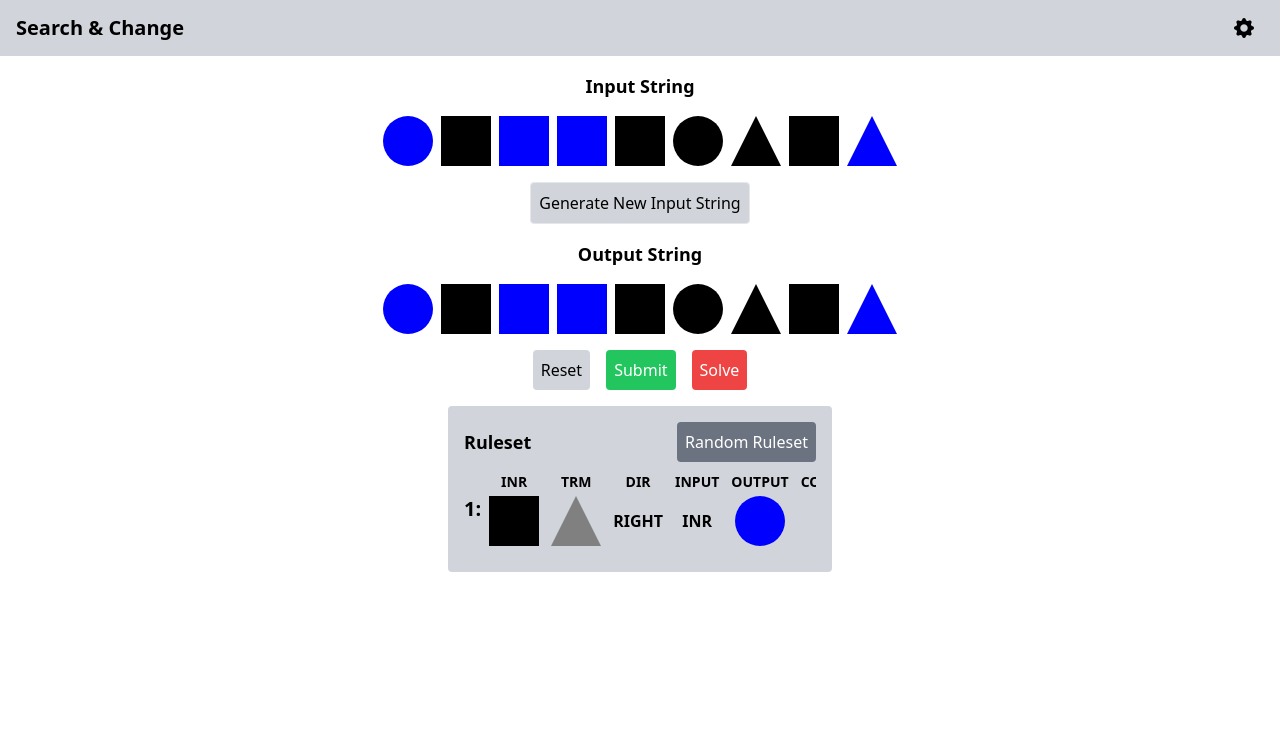
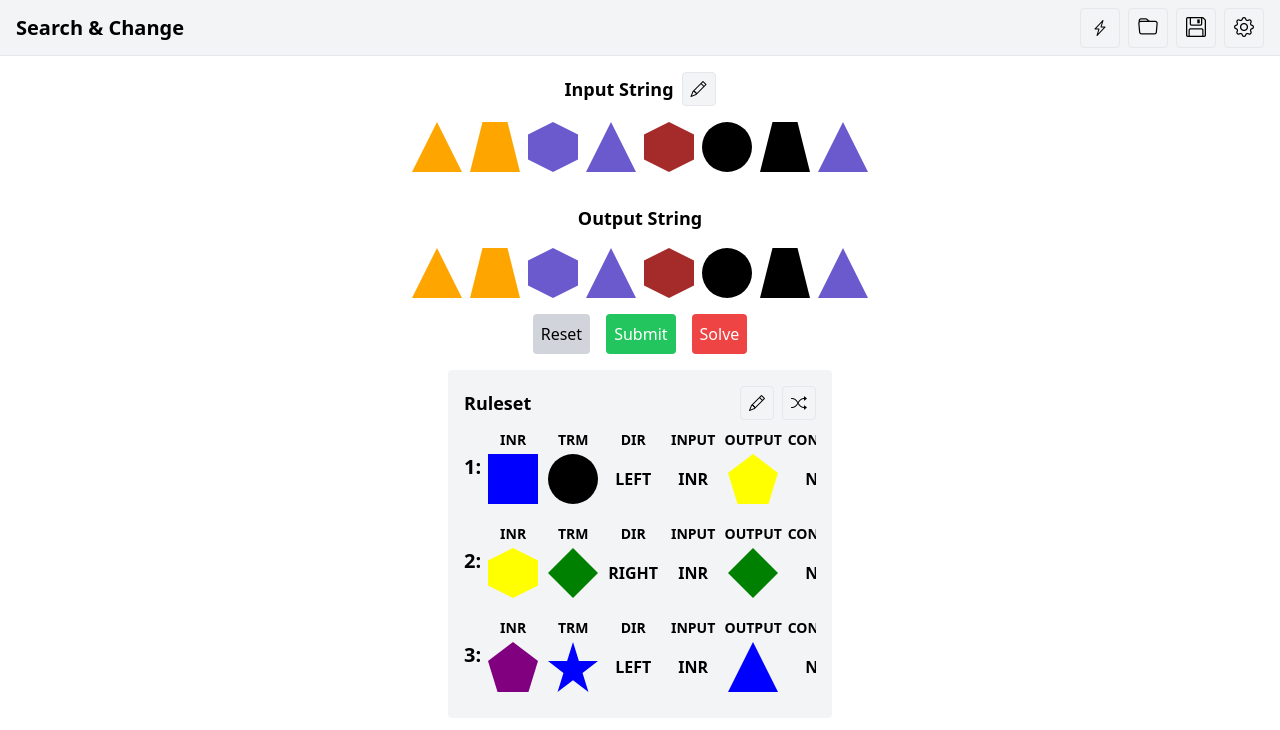
Before and after one commit to malekoa/search-and-change-app, a SvelteKit app: page / in a window 1280 px wide. Shown: the top 730 px of the page. Built offline with nearby package versions, Linux system fonts and the light colour scheme.

Commit message:
fixed solver function

```diff
--- a/src/components/Nav.svelte
+++ b/src/components/Nav.svelte
@@ -5,14 +5,20 @@
 		maxRulesetLength: 5,
 		minInputStringLength: 5,
 		maxInputStringLength: 10,
+		lightningChangesMin: 1,
 		allowPartialINR: false,
 		allowPartialTRM: false,
 		allowPartialOutput: false
 	};
 	/**
-	 * @type {{ minRulesetLength: number; maxRulesetLength: number; minInputStringLength: number; maxInputStringLength: number; allowPartialINR: any; allowPartialTRM: any; allowPartialOutput: any; }}
+	 * @type {{ minRulesetLength: number; maxRulesetLength: number; minInputStringLength: number; maxInputStringLength: number; lightningChangesMin: number; allowPartialINR: any; allowPartialTRM: any; allowPartialOutput: any; }}
 	 */
 	export let settings;
+
+	/**
+	 * @type {() => void}
+	 */
+	export let lightning;
 
 	function resetSettings() {
 		settings.minRulesetLength = standardSettings.minRulesetLength;
@@ -45,6 +51,9 @@
 		if (settings.maxInputStringLength < 0) {
 			settings.maxInputStringLength = 0;
 		}
+		if (settings.lightningChangesMin < 0) {
+			settings.lightningChangesMin = 0;
+		}
 	}
 
 	function toggleMenu() {
@@ -59,15 +68,30 @@
 	}
 </script>
 
-<nav class="flex fixed justify-between items-center w-full h-14 bg-gray-300 px-4 z-10 top-0">
+<nav class="flex fixed justify-between items-center w-full h-14 bg-gray-100 px-4 z-10 top-0 border-b">
 	<div class="text-xl font-bold">Search & Change</div>
-	<button class="flex w-10 h-10 justify-center items-center relative bg-gray-300" on:click={toggleMenu}>
-		<i class="bi bi-gear-fill text-xl" />
-		<div class="fixed {menuIsOpen ? 'flex flex-col' : 'hidden'} p-4 top-14 right-0 bg-gray-200 w-screen sm:w-96 rounded border shadow hover:cursor-default items-start z-10 gap-2" on:click={handleDivClick} role="button" tabindex="0" on:keydown={handleDivClick}>
+	<div class="flex gap-2">
+		<button
+			class="flex w-10 h-10 justify-center items-center relative bg-gray-100 border rounded hover:bg-gray-200 transition"
+			on:click={() => {
+				lightning();
+			}}
+		>
+			<i class="bi bi-lightning-charge" />
+		</button>
+		<button class="flex w-10 h-10 justify-center items-center relative bg-gray-100 border rounded hover:bg-gray-200 transition">
+			<i class="bi bi-folder text-xl" />
+		</button>
+		<button class="flex w-10 h-10 justify-center items-center relative bg-gray-100 border rounded hover:bg-gray-200 transition">
+			<i class="bi bi-floppy text-xl" />
+		</button>
+		<button class="flex w-10 h-10 justify-center items-center relative bg-gray-100 border rounded hover:bg-gray-200 transition" on:click={toggleMenu}>
+			<i class="bi bi-gear text-xl" />
+			<div class="fixed {menuIsOpen ? 'flex flex-col' : 'hidden'} p-4 top-14 right-0 bg-gray-100 w-screen sm:w-96 rounded-bl rounded-br border-b border-r border-l hover:cursor-default items-start z-10 gap-2" on:click={handleDivClick} role="button" tabindex="0" on:keydown={handleDivClick}>
 				<div class="flex w-full justify-between items-center">
 					<h1 class="font-bold text-xl">Settings</h1>
 					<div
-					class="p-2 bg-gray-600 text-white rounded"
+						class="p-2 bg-gray-100 border hover:bg-gray-200 transition rounded"
 						role="button"
 						tabindex="0"
 						on:keydown={(event) => {
@@ -80,6 +104,33 @@
 						}}
 					>
 						Reset
+					</div>
+				</div>
+				<div class="flex flex-col w-full justify-center gap-2">
+					<div class="font-bold">Input String Length</div>
+					<div class="flex w-full justify-center gap-4">
+						<div>
+							<span>Minimum:</span>
+							<input
+								type="number"
+								class="p-1 w-20 rounded"
+								bind:value={settings.minInputStringLength}
+								on:change={() => {
+									validateLengths();
+								}}
+							/>
+						</div>
+						<div>
+							<span>Maximum:</span>
+							<input
+								type="number"
+								class="p-1 w-20 rounded"
+								bind:value={settings.maxInputStringLength}
+								on:change={() => {
+									validateLengths();
+								}}
+							/>
+						</div>
 					</div>
 				</div>
 				<div class="flex flex-col w-full justify-center gap-2">
@@ -141,6 +192,24 @@
 					</div>
 				</div>
 				<div class="flex flex-col w-full justify-center gap-2">
+					<div class="font-bold">Minimum Lightning Transformations:</div>
+					<div class="flex w-full justify-center gap-4">
+						<div>
+							<span>Minimum:</span>
+							<input
+								type="number"
+								class="p-1 w-20 rounded"
+								bind:value={settings.lightningChangesMin}
+								on:change={() => {
+									if (settings.lightningChangesMin < 0) {
+										settings.lightningChangesMin = 0;
+									}
+								}}
+							/>
+						</div>
+					</div>
+				</div>
+				<div class="flex flex-col w-full justify-center gap-2">
 					<div class="font-bold">Partials</div>
 					<div class="flex flex-col w-full items-center gap-2">
 						<div class="flex gap-2">
@@ -159,4 +228,5 @@
 				</div>
 			</div>
 		</button>
+	</div>
 </nav>
--- a/src/components/Rule.svelte
+++ b/src/components/Rule.svelte
@@ -13,15 +13,15 @@
 <div class="flex w-full justify-between gap-2 items-center">
 	<div class="flex text-xl font-bold"><span>{number}:</span></div>
 	<div class="flex flex-grow justify-between gap-3">
-		<div class="flex flex-col gap-1 items-center">
+		<div class="flex flex-col gap-1 items-center w-12">
 			<div class="text-sm font-bold">INR</div>
 			<Shape type={rule.inr.type} color={rule.inr.color} />
 		</div>
-		<div class="flex flex-col gap-1 items-center">
+		<div class="flex flex-col gap-1 items-center w-12">
 			<div class="text-sm font-bold">TRM</div>
 			<Shape type={rule.trm.type} color={rule.trm.color} />
 		</div>
-		<div class="flex flex-col gap-1 items-center">
+		<div class="flex flex-col gap-1 items-center w-12">
 			<div class="text-sm font-bold">DIR</div>
 			<div class="flex h-full items-center justify-center font-bold">
 				{#if rule.direction === 'right'}
@@ -31,17 +31,17 @@
 				{/if}
 			</div>
 		</div>
-		<div class="flex flex-col gap-1 items-center">
+		<div class="flex flex-col gap-1 items-center w-12">
 			<div class="text-sm font-bold">INPUT</div>
 			<div class="flex h-full items-center justify-center font-bold">
 				<span>INR</span>
 			</div>
 		</div>
-		<div class="flex flex-col gap-1 items-center">
+		<div class="flex flex-col gap-1 items-center w-12">
 			<div class="text-sm font-bold">OUTPUT</div>
 			<Shape type={rule.output.type} color={rule.output.color} />
 		</div>
-		<div class="flex flex-col gap-1 items-center">
+		<div class="flex flex-col gap-1 items-center w-20">
 			<div class="text-sm font-bold">CONDITION</div>
 			<!-- If rule has condition, render the condition -->
 			{#if rule.condition.hasCondition}
--- a/src/components/Shape.svelte
+++ b/src/components/Shape.svelte
@@ -42,7 +42,7 @@
 			<svg viewBox="0 0 100 100" {width} {height}>
 				<polygon points="25 0 75 0 100 100 0 100" fill={color} />
 			</svg>
-		{:else if type === 'blob'}
+		{:else if type === 'any'}
 			<svg viewBox="0 0 200 200" {width} {height}>
 				<path
 					fill={color}
--- a/src/routes/+page.svelte
+++ b/src/routes/+page.svelte
@@ -4,169 +4,234 @@
 	import Modal from '../components/Modal.svelte';
 	import Rule from '../components/Rule.svelte';
 
-	const shapeList = ['square', 'circle', 'lozenge', 'triangle', 'star', 'hexagon', 'pentagon', 'trapezoid', 'blob'];
-	const inputShapeList = ['square', 'circle', 'lozenge', 'triangle', 'star', 'hexagon', 'pentagon', 'trapezoid'];
+	const shapeList = ['square', 'circle', 'lozenge', 'triangle', 'star', 'hexagon', 'pentagon', 'trapezoid', 'any'];
 	const colorList = ['black', 'red', 'blue', 'green', 'yellow', 'orange', 'purple', 'slateblue', 'brown', 'gray'];
-	const inputColorList = ['black', 'red', 'blue', 'green', 'yellow', 'orange', 'purple', 'slateblue', 'brown'];
 
 	let settings = {
 		minRulesetLength: 1,
-		maxRulesetLength: 1,
-		minInputStringLength: 15,
-		maxInputStringLength: 15,
-		allowPartialINR: false,
-		allowPartialTRM: false,
-		allowPartialOutput: false
+		maxRulesetLength: 3,
+		minInputStringLength: 5,
+		maxInputStringLength: 10,
+		lightningChangesMin: 2,
+		allowPartialINR: true,
+		allowPartialTRM: true,
+		allowPartialOutput: true
 	};
 
 	let ruleSet = generateRuleSet(Math.floor(Math.random() * (settings.maxRulesetLength - settings.minRulesetLength + 1)) + settings.minRulesetLength);
+	let inputString = generateInputString(Math.floor(Math.random() * (settings.maxInputStringLength - settings.minInputStringLength + 1)) + settings.minInputStringLength);
+	let outputString = inputString.map((shape) => {
+		return { type: shape.type, color: shape.color };
+	});
 
 	let modalIsActive = false;
 	let currentIndex = 0;
 
 	function generateInputString(length: number) {
 		let inputString = [];
-		// for (let i = 0; i < length; i++) {
-		// 	inputString.push({
-		// 		type: inputShapeList[Math.floor(Math.random() * inputShapeList.length)],
-		// 		color: inputColorList[Math.floor(Math.random() * inputColorList.length)]
-		// 	});
-		// }
-		inputString.push({ type: 'circle', color: 'blue' });
-		inputString.push({ type: 'square', color: 'black' });
-		inputString.push({ type: 'square', color: 'blue' });
-		inputString.push({ type: 'square', color: 'blue' });
-		inputString.push({ type: 'square', color: 'black' });
-		inputString.push({ type: 'circle', color: 'black' });
-		inputString.push({ type: 'triangle', color: 'black' });
-		inputString.push({ type: 'square', color: 'black' });
-		inputString.push({ type: 'triangle', color: 'blue' });
+		let shapeListWithNoAny = shapeList.filter((shape) => {
+			return shape !== 'any';
+		});
+		let colorListWithNoGray = colorList.filter((color) => {
+			return color !== 'gray';
+		});
+		for (let i = 0; i < length; i++) {
+			inputString.push({
+				type: shapeListWithNoAny[Math.floor(Math.random() * shapeListWithNoAny.length)],
+				color: colorListWithNoGray[Math.floor(Math.random() * colorListWithNoGray.length)]
+			});
+		}
+
+		// inputString = [
+		// 	{ type: 'circle', color: 'red' },
+		// 	{ type: 'circle', color: 'black' }
+		// ];
 
 		return inputString;
 	}
 
-	function generateRule() {
+	function generateRule(allowPartialINR: boolean, allowPartialTRM: boolean, allowPartialOutput: boolean) {
+		let colorListWithNoGray: string[] = [];
+		let shapeListWithNoAny: string[] = [];
+		if (allowPartialINR || allowPartialTRM || allowPartialOutput) {
+			colorListWithNoGray = colorList.filter((color) => {
+				return color !== 'gray';
+			});
+			shapeListWithNoAny = shapeList.filter((shape) => {
+				return shape !== 'any';
+			});
+		}
 		let rule = {
-			inr: {
-				// type: shapeList[Math.floor(Math.random() * shapeList.length)],
-				// color: colorList[Math.floor(Math.random() * colorList.length)]
-				type: 'square',
-				color: 'black'
-			},
-			trm: {
-				// type: shapeList[Math.floor(Math.random() * shapeList.length)],
-				// color: colorList[Math.floor(Math.random() * colorList.length)]
-				type: 'triangle',
-				color: 'gray'
-			},
-			direction: Math.random() < 0.5 ? 'right' : 'left',
-			output: {
-				// type: inputShapeList[Math.floor(Math.random() * inputShapeList.length)],
-				// color: inputColorList[Math.floor(Math.random() * inputColorList.length)]
-				type: 'circle',
-				color: 'blue'
-			},
-			condition: {
-				// simple rule: no condition
-				hasCondition: false,
-				type: shapeList[Math.floor(Math.random() * shapeList.length)],
-				color: colorList[Math.floor(Math.random() * colorList.length)]
+			inr: { type: '', color: '' },
+			trm: { type: '', color: '' },
+			direction: '',
+			output: { type: '', color: '' },
+			condition: { hasCondition: false, type: '', color: '' }
+		};
+		// generate inr
+		if (allowPartialINR) {
+			// pick from list of shapes excluding 'any' and pick from list of colors excluding 'gray'
+			rule.inr.type = shapeList[Math.floor(Math.random() * (shapeList.length - 1))];
+			rule.inr.color = colorList[Math.floor(Math.random() * (colorList.length - 1))];
+		} else {
+			// pick from list of shapes including 'any' and pick from list of colors including 'gray'
+			rule.inr.type = shapeListWithNoAny[Math.floor(Math.random() * shapeListWithNoAny.length)];
+			rule.inr.color = colorListWithNoGray[Math.floor(Math.random() * colorListWithNoGray.length)];
 		}
-		};
+		// generate trm
+		if (allowPartialTRM) {
+			// pick from list of shapes excluding 'any' and pick from list of colors excluding 'gray'
+			rule.trm.type = shapeList[Math.floor(Math.random() * (shapeList.length - 1))];
+			rule.trm.color = colorList[Math.floor(Math.random() * (colorList.length - 1))];
+		} else {
+			// pick from list of shapes including 'any' and pick from list of colors including 'gray'
+			rule.trm.type = shapeListWithNoAny[Math.floor(Math.random() * shapeListWithNoAny.length)];
+			rule.trm.color = colorListWithNoGray[Math.floor(Math.random() * colorListWithNoGray.length)];
+		}
+		// generate direction
+		rule.direction = Math.random() < 0.5 ? 'right' : 'left';
+		// generate output
+		if (allowPartialOutput) {
+			// pick from list of shapes excluding 'any' and pick from list of colors excluding 'gray'
+			rule.output.type = shapeList[Math.floor(Math.random() * (shapeList.length - 1))];
+			rule.output.color = colorList[Math.floor(Math.random() * (colorList.length - 1))];
+		} else {
+			// pick from list of shapes including 'any' and pick from list of colors including 'gray'
+			rule.output.type = shapeListWithNoAny[Math.floor(Math.random() * shapeListWithNoAny.length)];
+			rule.output.color = colorListWithNoGray[Math.floor(Math.random() * colorListWithNoGray.length)];
+		}
+		// console.log('forcing inr to be any color any shape');
+		// rule.inr = { type: 'any', color: 'gray' };
 		return rule;
 	}
 
 	function generateRuleSet(length: number) {
 		let ruleSet = [];
 		for (let i = 0; i < length; i++) {
-			ruleSet.push(generateRule());
+			ruleSet.push(generateRule(settings.allowPartialINR, settings.allowPartialTRM, settings.allowPartialOutput));
 		}
+		// ruleSet[0].inr = { type: 'circle', color: 'red' };
+		// ruleSet[0].trm = { type: 'circle', color: 'black' };
+		// ruleSet[0].output = { type: 'circle', color: 'orange' };
+		// ruleSet[0].direction = 'right';
+
+		// ruleSet.push({
+		// 	inr: { type: 'circle', color: 'orange' },
+		// 	trm: { type: 'circle', color: 'black' },
+		// 	direction: 'right',
+		// 	output: { type: 'circle', color: 'red' },
+		// 	condition: { hasCondition: false, type: '', color: '' }
+		// });
+
 		return ruleSet;
 	}
 
-	let inputString = generateInputString(Math.floor(Math.random() * (settings.maxInputStringLength - settings.minInputStringLength + 1)) + settings.minInputStringLength);
-	let outputString = inputString.map((shape) => {
+	function solve(inputString: { type: string; color: string }[], ruleSet: { inr: { type: string; color: string }; trm: { type: string; color: string }; direction: string; output: { type: string; color: string }; condition: { hasCondition: boolean; type: string; color: string } }[]) {
+		// console.log('solving...');
+		let s = inputString.map((shape) => {
 			return { type: shape.type, color: shape.color };
 		});
-
-	function isValidINRIndex(shape: { type: string; color: string }, ruleINR: { type: string; color: string }) {
-		return (shape.color === ruleINR.color || ruleINR.color === 'gray') && (shape.type === ruleINR.type || ruleINR.type === 'blob');
+		let stepTracker: { type: string; color: string }[][] = [];
+		while (true) {
+			let shouldBreak = true;
+			for (let rule of ruleSet) {
+				let inrIndices = [];
+				for (let i = 0; i < s.length; i++) {
+					if ((s[i].type === rule.inr.type || rule.inr.type === 'any') && (s[i].color === rule.inr.color || rule.inr.color === 'gray')) {
+						inrIndices.push(i);
+					}
+				}
+				for (let i of inrIndices) {
+					let affectedIndices = [];
+					let dir = rule.direction === 'right' ? true : false;
+					for (let j = dir ? i + 1 : i - 1; dir ? j < s.length : j >= 0; dir ? j++ : j--) {
+						if ((s[j].type === rule.trm.type || rule.trm.type === 'any') && (s[j].color === rule.trm.color || rule.trm.color === 'gray')) {
+							if (rule.condition.hasCondition) {
+								// TODO: implement conditional rules
+							}
+							affectedIndices.push(i);
+						}
+					}
+					for (let i of affectedIndices) {
+						if (s[i].type !== rule.output.type || s[i].color !== rule.output.color) {
+							s[i] = { type: rule.output.type, color: rule.output.color };
+							if (stringIsInArray(s, stepTracker)) {
+								console.log('loop detected: ', s);
+								alert('Loop detected: String/Ruleset pair has no solution. See console for details.');
+								return s;
+							} else {
+								stepTracker.push(
+									s.map((shape) => {
+										return { type: shape.type, color: shape.color };
+									})
+								);
+								console.log(stepTracker);
+								shouldBreak = false;
+							}
+						}
+					}
+				}
+			}
+			if (shouldBreak) {
+				break;
+			}
+		}
+		// console.log('done solving');
+		return s;
 	}
 
-	function isAffectedIndex(shape: { type: string; color: string }, rule: { inr: { type: string; color: string }; trm: { type: string; color: string }; direction: string; output: { type: string; color: string }; condition: { hasCondition: boolean; type: string; color: string } }) {
-		if ((shape.color === rule.trm.color || rule.trm.color === 'gray') && (shape.type === rule.trm.type || rule.trm.type === 'blob')) {
-			if (rule.condition.hasCondition) {
-				if (shape.color === rule.condition.color || rule.condition.color === 'gray') {
-					if (shape.type === rule.condition.type || rule.condition.type === 'blob') {
-						return true;
-					}
-				}
-			} else {
+	function stringIsInArray(string: { type: string; color: string }[], arr: { type: string; color: string }[][]) {
+		for (let s of arr) {
+			if (stringsAreEqual(string, s)) {
 				return true;
 			}
 		}
 		return false;
 	}
 
-	function transform(inputString: { type: string; color: string }[], ruleSet: { inr: { type: string; color: string }; trm: { type: string; color: string }; direction: string; output: { type: string; color: string }; condition: { hasCondition: boolean; type: string; color: string } }[]) {
-		let outputString = inputString.map((shape) => {
+	function stringsAreEqual(string1: { type: string; color: string }[], string2: { type: string; color: string }[]) {
+		if (string1.length !== string2.length) {
+			return false;
+		}
+		for (let i = 0; i < string1.length; i++) {
+			if (string1[i].type !== string2[i].type || string1[i].color !== string2[i].color) {
+				return false;
+			}
+		}
+		return true;
+	}
+
+	function lightning() {
+		// lightning will generate a random string, then generate rulesets until it finds one that
+		// let { testInputString, testRuleSet } = generateValidProblem();
+		inputString = generateInputString(Math.floor(Math.random() * (settings.maxInputStringLength - settings.minInputStringLength + 1)) + settings.minInputStringLength);
+		ruleSet = generateRuleSet(Math.floor(Math.random() * (settings.maxRulesetLength - settings.minRulesetLength + 1)) + settings.minRulesetLength);
+		let o = solve(inputString, ruleSet);
+		let i = 0;
+		while (stringsAreEqual(inputString, o)) {
+			ruleSet = generateRuleSet(Math.floor(Math.random() * (settings.maxRulesetLength - settings.minRulesetLength + 1)) + settings.minRulesetLength);
+			o = solve(inputString, ruleSet);
+			i++;
+		}
+		console.log('generated valid problem after ' + i + ' tries');
+		outputString = inputString.map((shape) => {
 			return { type: shape.type, color: shape.color };
 		});
-		while (true) {
-			let changed = false;
-			for (let rule of ruleSet) {
-				let inrIndices = [];
-				let affectedIndices = [];
-				// gather inr indices
-				for (let i = 0; i < outputString.length; i++) {
-					if (isValidINRIndex(outputString[i], rule.inr)) {
-						inrIndices.push(i);
-					}
-				}
-				console.log(inrIndices);
-				// gather affected indices
-				for (let i of inrIndices) {
-					// look right from i+1 in outputString until you find a shape that matches rule's terminator
-					for (let j = rule.direction === 'right' ? i + 1 : i; rule.direction === 'right' ? j < outputString.length : j >= 0; rule.direction === 'right' ? j++ : j--) {
-						if (isAffectedIndex(outputString[j], rule)) {
-							affectedIndices.push(i);
-							break;
-						}
-						// if (outputString[j].color === rule.trm.color || rule.trm.color === 'gray') {
-						// 	if (outputString[j].type === rule.trm.type || rule.trm.type === 'blob') {
-						// 		// if the rule has a condition and it is satisfied, add i to affectedIndices
-						// 		if (rule.condition.hasCondition) {
-						// 			if (outputString[j].color === rule.condition.color || rule.condition.color === 'gray') {
-						// 				if (outputString[j].type === rule.condition.type || rule.condition.type === 'blob') {
-						// 					affectedIndices.push(i);
-						// 				}
-						// 			}
-						// 		} else {
-						// 			// if the rule has no condition, add i to affectedIndices
-						// 			console.log('adding ' + i + ' to affectedIndices');
-						// 			affectedIndices.push(i);
-						// 		}
-						// 		break;
-						// 	}
-						// }
-					}
-				}
-				console.log(affectedIndices);
-				// rule is applied here
-				for (let i of affectedIndices) {
-					outputString[i] = { type: rule.output.type, color: rule.output.color };
-				}
-			}
-			break;
-		}
-		return outputString;
 	}
 </script>
 
 <div class="w-full space-y-4 pt-14">
-	<Nav {settings} />
+	<Nav {settings} {lightning} />
 	<div class="flex flex-col w-full items-center">
+		<div class="flex gap-2 items-center">
 			<h1 class="font-bold text-lg">Input String</h1>
+			<button
+				class="px-2 py-1 bg-gray-100 border hover:bg-gray-200 rounded transition"
+				on:click={() => {
+					alert('Custom input strings not implemented yet.');
+				}}><i class="bi bi-pencil" /></button
+			>
+		</div>
 		<div class="flex w-full justify-center">
 			<div class="flex gap-2 p-4 overflow-x-auto">
 				{#each inputString as shape, _}
@@ -174,15 +239,21 @@
 				{/each}
 			</div>
 		</div>
-		<button
-			class="p-2 rounded bg-gray-300 border hover:bg-gray-400 transition duration-75 active:bg-gray-300"
+		<!-- <button
+			class="p-2 rounded bg-gray-100 border hover:bg-gray-200 transition duration-75 active:bg-gray-300"
 			on:click={() => {
-				inputString = generateInputString(Math.floor(Math.random() * (settings.maxInputStringLength - settings.minInputStringLength + 1)) + settings.minInputStringLength);
-				outputString = inputString.map((shape) => {
+				// inputString = generateInputString(Math.floor(Math.random() * (settings.maxInputStringLength - settings.minInputStringLength + 1)) + settings.minInputStringLength);
+				// outputString = inputString.map((shape) => {
+				// 	return { type: shape.type, color: shape.color };
+				// });
+				let { testInputString, testRuleSet } = generateValidProblem();
+				inputString = testInputString;
+				outputString = testInputString.map((shape) => {
 					return { type: shape.type, color: shape.color };
 				});
-			}}>Generate New Input String</button
-		>
+				ruleSet = testRuleSet;
+			}}>Generate Random Input String</button
+		> -->
 	</div>
 	<div class="flex flex-col w-full items-center">
 		<h1 class="font-bold text-lg">Output String</h1>
@@ -215,25 +286,36 @@
 			<button
 				class="p-2 bg-red-500 text-white rounded"
 				on:click={() => {
-					outputString = transform(inputString, ruleSet);
+					outputString = solve(inputString, ruleSet);
 				}}>Solve</button
 			>
 		</div>
 	</div>
-	<div class="container mx-auto max-w-sm p-4 bg-gray-300 rounded">
+	<div class="container mx-auto max-w-sm p-4 bg-gray-100 rounded">
 		<div class="flex w-full justify-between items-center">
 			<h1 class="font-bold text-lg">Ruleset</h1>
+			<div class="flex gap-2">
 				<button
-				class="p-2 rounded bg-gray-500 hover:bg-gray-600 active:bg-gray-500 text-white hover:shadow transition duration-75"
+					class="px-2 py-1 rounded bg-gray-100 border hover:bg-gray-200 hover:shadow transition duration-75"
+					on:click={() => {
+						alert('Custom rulesets not implemented yet.');
+					}}
+				>
+					<i class="bi bi-pencil" />
+				</button>
+				<button
+					class="px-2 py-1 rounded bg-gray-100 border hover:bg-gray-200 hover:shadow transition duration-75"
 					on:click={() => {
 						ruleSet = generateRuleSet(Math.floor(Math.random() * (settings.maxRulesetLength - settings.minRulesetLength + 1)) + settings.minRulesetLength);
 					}}
-				>Random Ruleset
+				>
+					<i class="bi bi-shuffle" />
 				</button>
+			</div>
 		</div>
 		<div class="flex flex-col">
 			{#each ruleSet as rule}
-				<div class="flex flex-col w-full bg-gray-300 overflow-x-auto py-2.5">
+				<div class="flex flex-col w-full bg-gray-100 overflow-x-auto py-2.5">
 					<Rule {rule} number={ruleSet.indexOf(rule) + 1} />
 				</div>
 			{/each}
```
Lines whose indentation alone changed are shown as unchanged.
